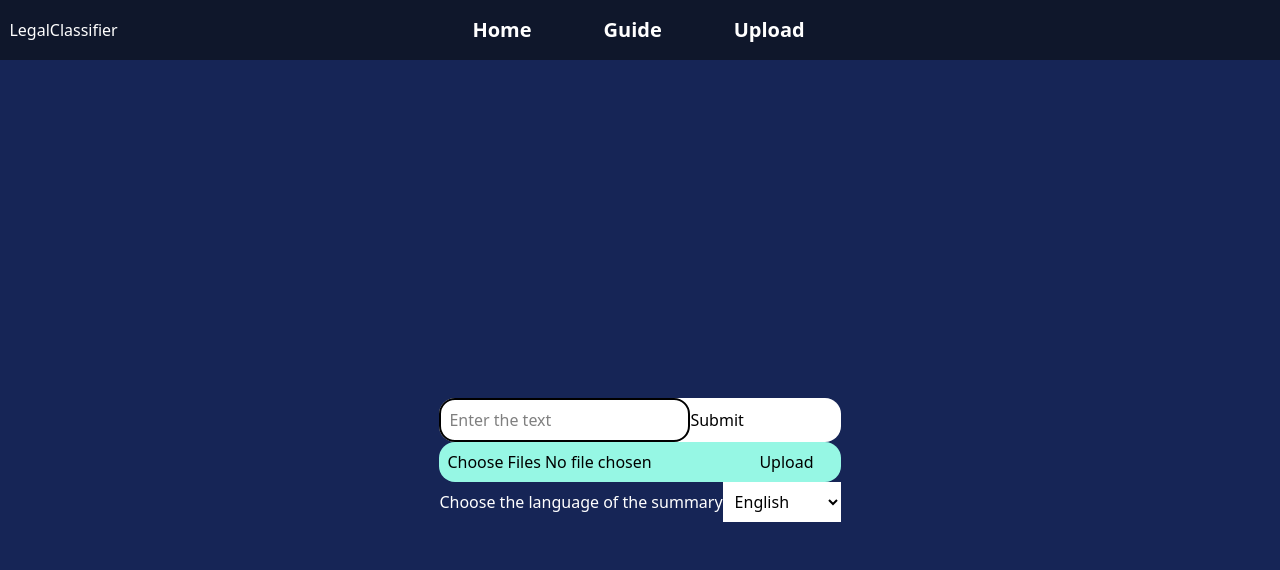
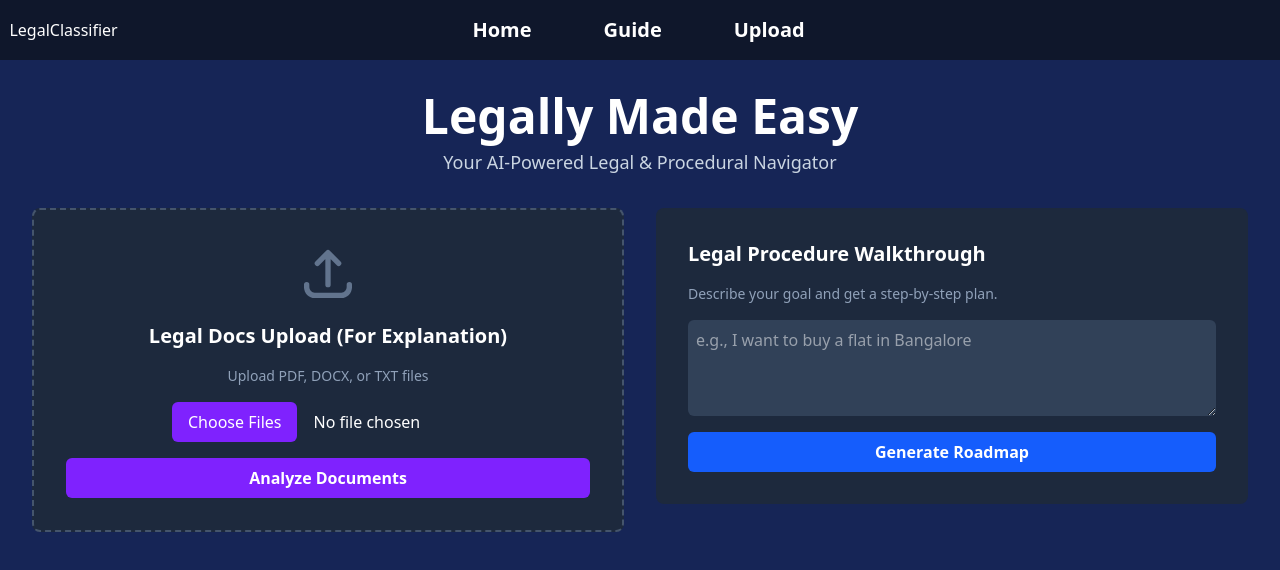
Before and after one commit to RunProgrammer/LegalClassifier, a React (Vite) app in the folder frontend/: page / in a window 1280 px wide. Shown: the top 570 px of the page. Built offline with nearby package versions, Linux system fonts and the light colour scheme.

Commit message:
Styles a bit . but lost some functions like q/a for roadmap

```diff
--- a/frontend/src/components/Home.jsx
+++ b/frontend/src/components/Home.jsx
@@ -1,160 +1,266 @@
-import axios from 'axios'
-import { useState } from 'react'
+import axios from 'axios';
+import { useState } from 'react';
 
-function Home(){
+// --- Reusable UI Components ---
 
-    const [userIp,setUserIP] = useState('')
-    const [qaValue , setQAValue] = useState('')
-    const [lang , setLang] = useState('english')
-    const [qa , setQa] = useState(false)
-    const [context , setContext] = useState([])
-    const [loading , setLoading] = useState(false)
+function Spinner() {
+    return <div className="animate-spin rounded-full h-6 w-6 border-b-2 border-white"></div>;
+}
+
+function FileUpload({ onUpload, isLoading }) {
+    return (
+        <form onSubmit={onUpload} className="w-full bg-slate-800 p-8 rounded-lg flex flex-col items-center gap-4 border-2 border-dashed border-slate-600">
+            <svg xmlns="http://www.w3.org/2000/svg" className="h-16 w-16 text-slate-500" fill="none" viewBox="0 0 24 24" stroke="currentColor">
+                <path strokeLinecap="round" strokeLinejoin="round" strokeWidth={2} d="M4 16v1a3 3 0 003 3h10a3 3 0 003-3v-1m-4-8l-4-4m0 0L8 8m4-4v12" />
+            </svg>
+            <h2 className="text-xl font-semibold text-white">Legal Docs Upload (For Explanation)</h2>
+            <p className="text-sm text-slate-400">Upload PDF, DOCX, or TXT files</p>
+            <input
+                type="file"
+                multiple
+                name="fileIP"
+                className="file:mr-4 file:py-2 file:px-4 file:rounded-md file:border-0 file:bg-violet-600 file:text-white hover:file:bg-violet-500"
+                disabled={isLoading}
+            />
+            <button type="submit" disabled={isLoading} className="w-full bg-violet-600 hover:bg-violet-500 text-white font-bold py-2 px-4 rounded-md disabled:bg-gray-500 flex justify-center">
+                {isLoading ? <Spinner /> : 'Analyze Documents'}
+            </button>
+        </form>
+    );
+}
+
+function ProcedureWalkthrough({ onGenerate, isLoading }) {
+    return (
+        <form onSubmit={onGenerate} className="w-full bg-slate-800 p-8 rounded-lg flex flex-col gap-4">
+            <h2 className="text-xl font-semibold text-white">Legal Procedure Walkthrough</h2>
+            <p className="text-sm text-slate-400">Describe your goal and get a step-by-step plan.</p>
+            <textarea
+                name="goal"
+                placeholder="e.g., I want to buy a flat in Bangalore"
+                className="p-2 bg-slate-700 border-slate-600 rounded-md h-24 text-white"
+                disabled={isLoading}
+            />
+            <button type="submit" disabled={isLoading} className="w-full bg-blue-600 hover:bg-blue-500 text-white font-bold py-2 px-4 rounded-md disabled:bg-gray-500 flex justify-center">
+                {isLoading ? <Spinner /> : 'Generate Roadmap'}
+            </button>
+        </form>
+    );
+}
 
 
-    async function handleUpload(e) {
-        e.preventDefault()
+// --- Main Home Component ---
+
+function Home() {
+    // --- State Management ---
+    const [language, setLanguage] = useState('english');
+    const [isLoading, setIsLoading] = useState(false);
+    const [error, setError] = useState(null);
+    const [results, setResults] = useState(null);
+    const [qaInput, setQaInput] = useState('');
+    const [qaHistory, setQaHistory] = useState([]);
+
+    // --- API Handlers ---
+
+    const handleFileUpload = async (e) => {
+        e.preventDefault();
+        const files = e.target.fileIP.files;
+        if (!files || files.length === 0) {
+            setError("Please select at least one file to upload.");
+            return;
+        }
+
+        setIsLoading(true);
+        setError(null);
+        setResults(null);
+        setQaHistory([]);
+
+        const formData = new FormData();
+        for (let i = 0; i < files.length; i++) {
+            formData.append("files", files[i]);
+        }
+        formData.append("language", language);
+
         try {
-            const listFiles = e.target.fileIP.files // retruns the list of files
-            const formData = new FormData()
+            const res = await axios.post("http://127.0.0.1:8000/upload", formData);
+            const apiResponse = res.data.msg[0];
+            const structuredData = JSON.parse(apiResponse.fileSummary);
 
-            for (let i =0;i<listFiles.length;i++){
-                formData.append("files",listFiles[i])
-            }
-            formData.append("language",lang)
+            setResults({
+                alerts: structuredData.alerts,
+                keyPoints: structuredData.key_points,
+                timeline: null,
+                summaries: [{
+                    fileName: apiResponse.fileName,
+                    summary: structuredData.summary
+                }]
+            });
 
-            console.log(...formData)
+        } catch (err) {
+            setError("Failed to analyze documents. Ensure the backend is running and the API response is valid JSON.");
+            console.error("API Error:", err);
+        } finally {
+            setIsLoading(false);
+        }
+    };
 
-            setLoading(true)
+    const handleProcedureGeneration = async (e) => {
+        e.preventDefault();
+        const goal = e.target.goal.value;
+        if (!goal.trim()) {
+            setError("Please describe your goal.");
+            return;
+        }
 
-            try{
-                const res = await axios.post("http://127.0.0.1:8000/upload",formData)
-                const data = res.data
-                console.log(data.msg)
-                let polishedData = data.msg
-                for (let i =0;i<polishedData.length;i++){
-                    console.log(polishedData[i].fileSummary)
-                }
-                setContext(prev => [
-                    ...prev,
-                    ...polishedData.map(file => ({
-                        summary: file.fileSummary
-                    }))
-                ])
-                setQa(true)
+        setIsLoading(true);
+        setError(null);
+        setResults(null);
+        setQaHistory([]);
+
+        try {
+            // NOTE: This requires a '/roadmap' endpoint on your backend that returns a similar JSON structure.
+            const res = await axios.post("http://127.0.0.1:8000/roadmap", { text: goal, language });
+            const data = JSON.parse(res.data.msg); // Assuming roadmap endpoint also returns structured JSON string
+
+            setResults({
+                alerts: data.alerts || [],
+                keyPoints: data.key_points || [],
+                timeline: data.timeline || [],
+                summaries: null
+            });
+
+        } catch (err) {
+            setError("Failed to generate the procedure. Please try again.");
+            console.error("API Error:", err);
+        } finally {
+            setIsLoading(false);
+        }
+    };
+
+    const handleQA = async (e) => {
+        e.preventDefault();
+        if (!qaInput.trim() || !results.summaries) return;
+
+        setIsLoading(true);
+        const currentQuestion = qaInput;
+        setQaInput('');
+
+        try {
+            const contextForQa = results.summaries.map(s => ({ summary: s.summary }));
+            const res = await axios.post('http://127.0.0.1:8000/qa', {
+                question: currentQuestion,
+                context: contextForQa,
+                language: language
+            });
+
+            setQaHistory(prev => [...prev, { question: currentQuestion, answer: res.data.msg }]);
+        } catch (err) {
+            setError("Could not get an answer. Please try again.");
+            setQaInput(currentQuestion);
+        } finally {
+            setIsLoading(false);
+        }
+    };
 
 
-            } catch (error){
-                console.log("Error in axios : ",error)
-            }
-        } catch (error){
-            console.log("Error in handleupload : ",error)
-        } finally {
-            setLoading(false)
-        }
-    }
+    // --- JSX Render ---
+    return (
+        <div className="min-h-screen w-full bg-blue-950 p-4 md:p-8 text-white font-sans">
+            <div className="max-w-7xl mx-auto">
+                <header className="text-center mb-8">
+                    <h1 className="text-4xl md:text-5xl font-bold">Legally Made Easy</h1>
+                    <p className="text-lg text-slate-300 mt-2">Your AI-Powered Legal & Procedural Navigator</p>
+                </header>
 
-    async function handleText(e) {
-        e.preventDefault()
-        try {
+                {!results && (
+                    <div className="grid grid-cols-1 md:grid-cols-2 gap-8 items-start">
+                        <FileUpload onUpload={handleFileUpload} isLoading={isLoading} />
+                        <ProcedureWalkthrough onGenerate={handleProcedureGeneration} isLoading={isLoading} />
+                    </div>
+                )}
 
-            setLoading(true)
-            console.log("User input no problem")
-            try {
+                {isLoading && <div className="flex justify-center mt-8"><Spinner /></div>}
+                {error && <div className="bg-red-500 p-4 rounded-md text-center mt-8">{error}</div>}
 
-                const res = await axios.post("http://127.0.0.1:8000/summary",{
-                    text : userIp,
-                    language : lang
-                })
-                const data = res.data
-                const d = data.msg
-                console.log(d)
-                setContext(prev => [
-                    ...prev,
-                    {summary : d}
-                ])
-                setQa(true)
-            } catch (error){
-                console.log("Error in text Axios" , error)
-            }
-        } catch (error){
-            console.log("Error in data input : ",error)
-        } finally {
-            setLoading(false)
-        }
-    }
+                {results && (
+                    <div className="mt-8 bg-slate-900 p-6 rounded-lg border border-slate-700 animate-fade-in">
+                        <div className="flex justify-between items-center mb-6">
+                            <h2 className="text-3xl font-bold text-white">Analysis Dashboard</h2>
+                            <button onClick={() => setResults(null)} className="bg-slate-700 hover:bg-slate-600 text-white font-bold py-2 px-4 rounded-md">Start Over</button>
+                        </div>
 
-    async function handleQA(e) {
-        e.preventDefault()
-        console.log(qaValue)
-        setLoading(true)
-        try {
-            const summaryOnly = context.map((con) => ({summary : con.summary}))
-            const res = await axios.post('http://127.0.0.1:8000/qa',{
-                question : qaValue,
-                context : summaryOnly,
-                language : lang
-            })
-            const data = res.data
-            const polishedData = data.msg
-            console.log(polishedData)
-        }
-        catch (error){
-            console.log("Error in qa : ",error)
-        } finally {
-            setLoading(false)
-        }
-    }
+                        <div className="grid grid-cols-1 lg:grid-cols-3 gap-6">
+                            <div className="lg:col-span-2 flex flex-col gap-6">
+                                <div className="bg-slate-800 p-6 rounded-lg">
+                                    <h3 className="text-xl font-semibold text-red-400 mb-4">⚠️ To be addressed</h3>
+                                    {results.alerts && results.alerts.length > 0 ? (
+                                        <ul className="space-y-2">
+                                            {results.alerts.map((alert, i) => (
+                                                <li key={i} className="bg-red-900/50 p-3 rounded-md border border-red-500/50">
+                                                    <strong className="text-red-300">Severity: {alert.severity}</strong> - {alert.message}
+                                                </li>
+                                            ))}
+                                        </ul>
+                                    ) : <p className="text-slate-400">No critical issues found.</p>}
+                                </div>
 
-    function Spinner() {
-        return <div className="animate-spin rounded-full h-8 w-8 border-b-2 border-white"></div>;
-    }
+                                <div className="bg-slate-800 p-6 rounded-lg">
+                                    <h3 className="text-xl font-semibold text-green-400 mb-4">✅ Key Points (To Note)</h3>
+                                    {results.keyPoints && results.keyPoints.length > 0 ? (
+                                        <ul className="list-disc list-inside space-y-2 text-slate-300">
+                                            {results.keyPoints.map((point, i) => <li key={i}>{point}</li>)}
+                                        </ul>
+                                    ) : <p className="text-slate-400">No key points extracted.</p>}
+                                </div>
 
+                                {results.summaries && (
+                                <div className="bg-slate-800 p-6 rounded-lg">
+                                    <h3 className="text-xl font-semibold text-cyan-400 mb-4">💬 Chat with your Document(s)</h3>
+                                    <div className="space-y-4 mb-4 max-h-60 overflow-y-auto p-2">
+                                        {qaHistory.map((qa, index) => (
+                                            <div key={index}>
+                                                <p className="font-semibold text-slate-300">You: {qa.question}</p>
+                                                <p className="whitespace-pre-wrap text-cyan-200">AI: {qa.answer}</p>
+                                            </div>
+                                        ))}
+                                    </div>
+                                    <form onSubmit={handleQA} className="flex gap-2">
+                                        <input
+                                            type="text"
+                                            value={qaInput}
+                                            onChange={(e) => setQaInput(e.target.value)}
+                                            placeholder="Ask a follow-up question..."
+                                            className="flex-grow p-2 bg-slate-700 border-slate-600 rounded-md text-white"
+                                            disabled={isLoading}
+                                        />
+                                        <button type="submit" disabled={isLoading} className="bg-cyan-600 hover:bg-cyan-500 text-white font-bold p-2 rounded-md disabled:bg-gray-500">Send</button>
+                                    </form>
+                                </div>
+                                )}
+                            </div>
 
-
-    return (
-        <div className="h-screen w-full flex justify-center items-center bg-blue-950">
-            <div className="flex flex-col">
-                <div className="bg-white rounded-2xl">
-                    <div>
-                        <form action="submit" onSubmit={handleText}>
-                            <input type="text" name='summText' value={userIp} onChange={(e) => {setUserIP(e.target.value)}} placeholder="Enter the text" className="p-2 border-2 rounded-2xl"/>
-                            <button type="submit">Submit</button>
-                        </form>
+                            <div className="lg:col-span-1 bg-slate-800 p-6 rounded-lg">
+                                <h3 className="text-xl font-semibold text-blue-400 mb-4">🗓️ Time Line / Roadmap</h3>
+                                {results.timeline && results.timeline.length > 0 ? (
+                                    <ol className="relative border-l border-slate-600 space-y-6">
+                                        {results.timeline.map((step, i) => (
+                                            <li key={i} className="ml-6">
+                                                <span className="absolute flex items-center justify-center w-6 h-6 bg-blue-600 rounded-full -left-3 ring-8 ring-slate-800">
+                                                    <svg className="w-2.5 h-2.5 text-blue-100" aria-hidden="true" xmlns="http://www.w3.org/2000/svg" fill="currentColor" viewBox="0 0 20 20">
+                                                      <path d="M20 4a2 2 0 0 0-2-2h-2V1a1 1 0 0 0-2 0v1h-3V1a1 1 0 0 0-2 0v1H6V1a1 1 0 0 0-2 0v1H2a2 2 0 0 0-2 2v2h20V4Z"/>
+                                                    </svg>
+                                                </span>
+                                                <p className="text-slate-300">{step}</p>
+                                            </li>
+                                        ))}
+                                    </ol>
+                                ) : <p className="text-slate-400">No procedural timeline available.</p>}
+                            </div>
+                        </div>
                     </div>
-                </div>
-                <div className="bg-teal-200 p-2 rounded-2xl">
-                    <div>
-                        <form action="submit" onSubmit={handleUpload}>
-                            <input type="file" multiple name="fileIP" id="" />
-                            <button type="submit">Upload</button>
-                        </form>
-                    </div>
-                </div>
-                <div>
-                    <label htmlFor="" className='text-white'>Choose the language of the summary</label>
-                    <select value={lang} className='p-2 bg-white' onChange={(e) => {setLang(e.target.value)}} id="">
-                        <option value="english">English</option>
-                        <option value="tamil">Tamil</option>
-                        <option value="malayalam">Malayalam</option>
-                        <option value="hindi">Hindi</option>
-                    </select>
-                </div>
-                <div>
-                    {qa === true && <div className='bg-slate-800 text-white rounded-2xl p-2'>
-                        <div>
-                            <form action="" onSubmit={handleQA}>
-                                <input type="text" value={qaValue} onChange={(e) => {setQAValue(e.target.value)}} className='border-2 rounded-2xl p-2 '/>
-                                <button type="submit">Send</button>
-                            </form>
-                        </div>
-                    </div>}
-                </div>
-                {loading && <div className="flex justify-center"><Spinner /></div>}
+                )}
             </div>
-
         </div>
-
-    )
+    );
 }
 
-export default Home
+export default Home;
```
